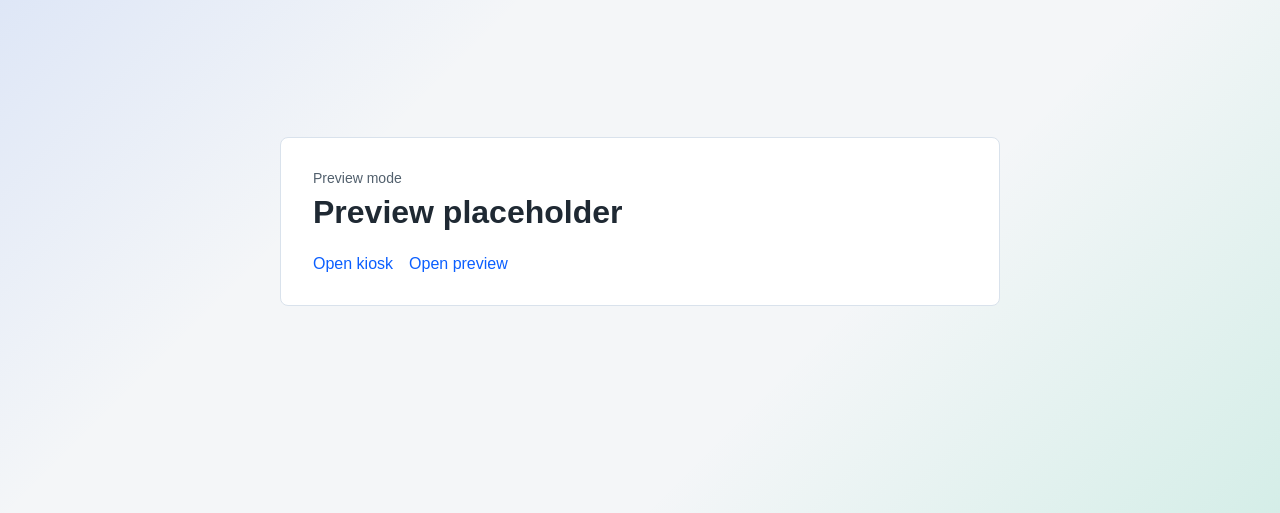
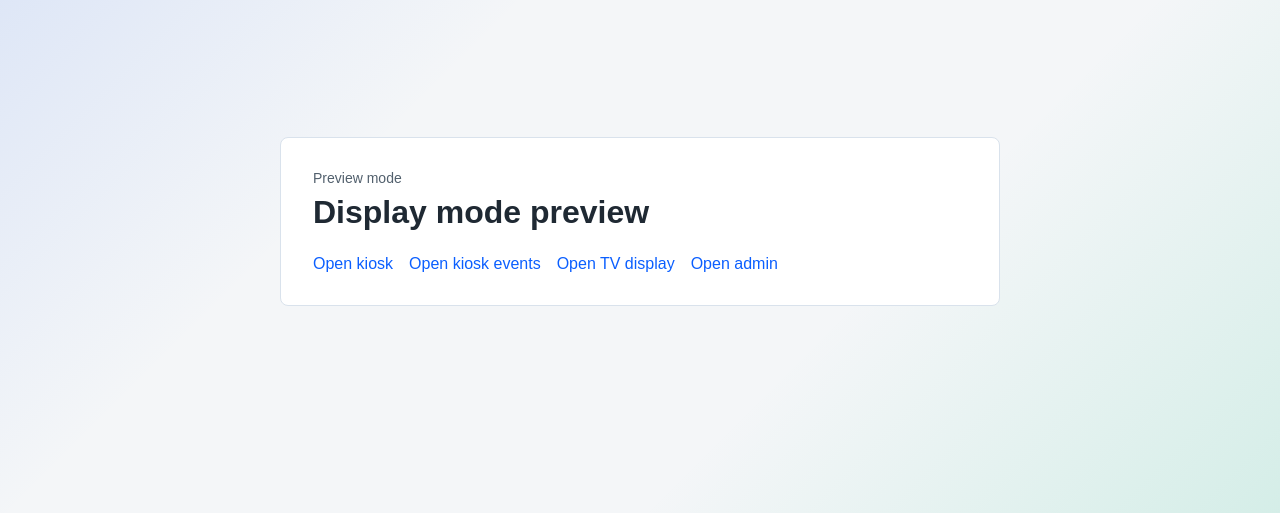
Before and after one commit to German7464/Kiosk_v001, a Flask app: page /preview in a window 1280 px wide. Shown: the part 179-692 px from the top of the page. Run offline with Flask 3, Linux system fonts and the light colour scheme.

Commit message:
Update preview page links

```diff
--- a/kiosk/templates/preview.html
+++ b/kiosk/templates/preview.html
@@ -5,10 +5,12 @@
 {% block content %}
 <section class="placeholder">
     <p class="label">Preview mode</p>
-    <h1>Preview placeholder</h1>
+    <h1>Display mode preview</h1>
     <nav class="links" aria-label="Preview links">
         <a href="{{ url_for('kiosk_home') }}">Open kiosk</a>
-        <a href="{{ url_for('preview') }}">Open preview</a>
+        <a href="/kiosk/events">Open kiosk events</a>
+        <a href="/tv">Open TV display</a>
+        <a href="/admin">Open admin</a>
     </nav>
 </section>
 {% endblock %}
```
Also changed, not shown: docs/CHANGELOG.md.
